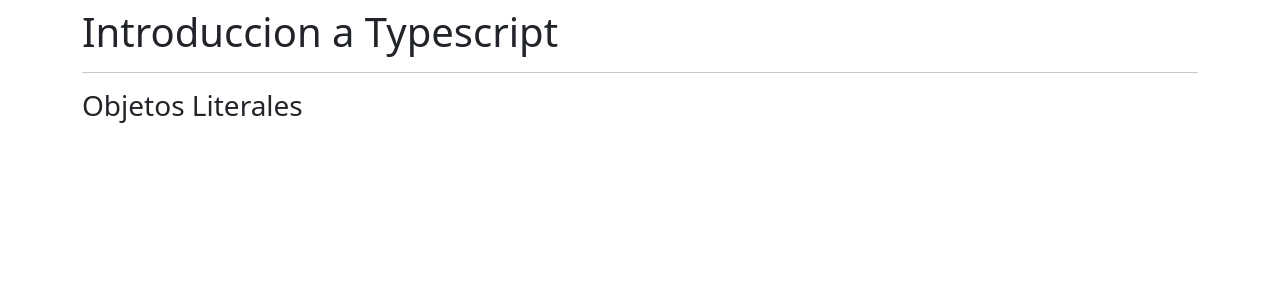
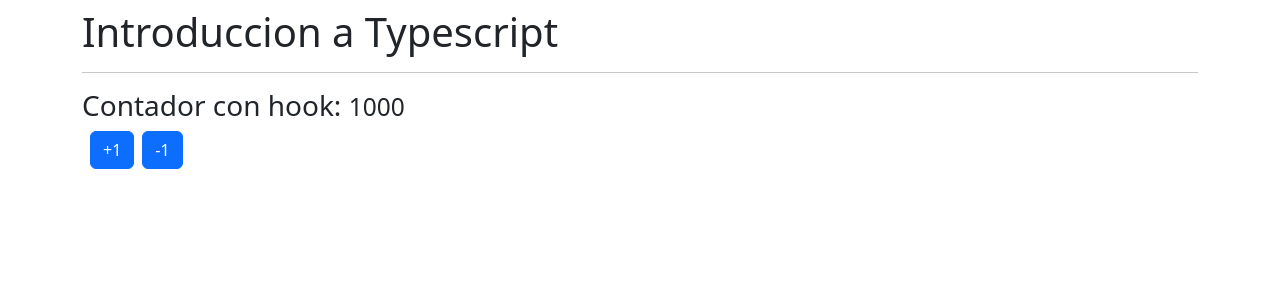
Before and after one commit to EcheCostabel/react-native, a React (Create React App) app: page / in a window 1280 px wide. Shown: the top 300 px of the page. Built offline with nearby package versions, Linux system fonts and the light colour scheme.

Commit message:
useCounter hook

```diff
--- a/src/App.tsx
+++ b/src/App.tsx
@@ -1,6 +1,8 @@
-// import { TiposBasicos } from "./typescript/TiposBasicos";
 
-import { ObjetosLiterales } from "./typescript/ObjetosLiterales";
+
+import { ContadorConHook } from "./components/ContadorConHook";
+
+
 
 
  const App = () => {
@@ -8,8 +10,8 @@
     <div className='mt-2'>
       <h1>Introduccion a Typescript</h1>
      <hr />
-      {/* <TiposBasicos />  */}
-      <ObjetosLiterales />
+
+      <ContadorConHook />
     </div>
   )
 }
--- /dev/null
+++ b/src/components/ContadorConHook.tsx
@@ -0,0 +1,21 @@
+import { useCounter } from "../hooks/useCounter"
+
+export const ContadorConHook = () => {
+
+
+    const { valor, acumular} = useCounter(1000);
+
+  return (
+    <>
+        <h3>Contador con hook: <small>{valor}</small></h3>
+
+        <button className="btn btn-primary mx-2" onClick={() => acumular(1)}>
+            +1
+        </button>
+
+        <button className="btn btn-primary" onClick={() => acumular(-1)}>
+            -1
+        </button>
+    </>
+  )
+}
--- /dev/null
+++ b/src/hooks/useCounter.tsx
@@ -0,0 +1,16 @@
+import { useState } from 'react'
+
+export const useCounter = ( inicial: number = 10) => {
+
+    const [valor, setValor ] = useState(inicial);
+
+    const acumular = (numero: number) => {
+        setValor(valor + numero)
+    }
+
+    return {
+        valor,
+        acumular
+    }
+
+}
```
Also changed, not shown: src/components/Contador.tsx (added, +24 -0 lines), src/typescript/Funciones.tsx (added, +11 -0 lines).
